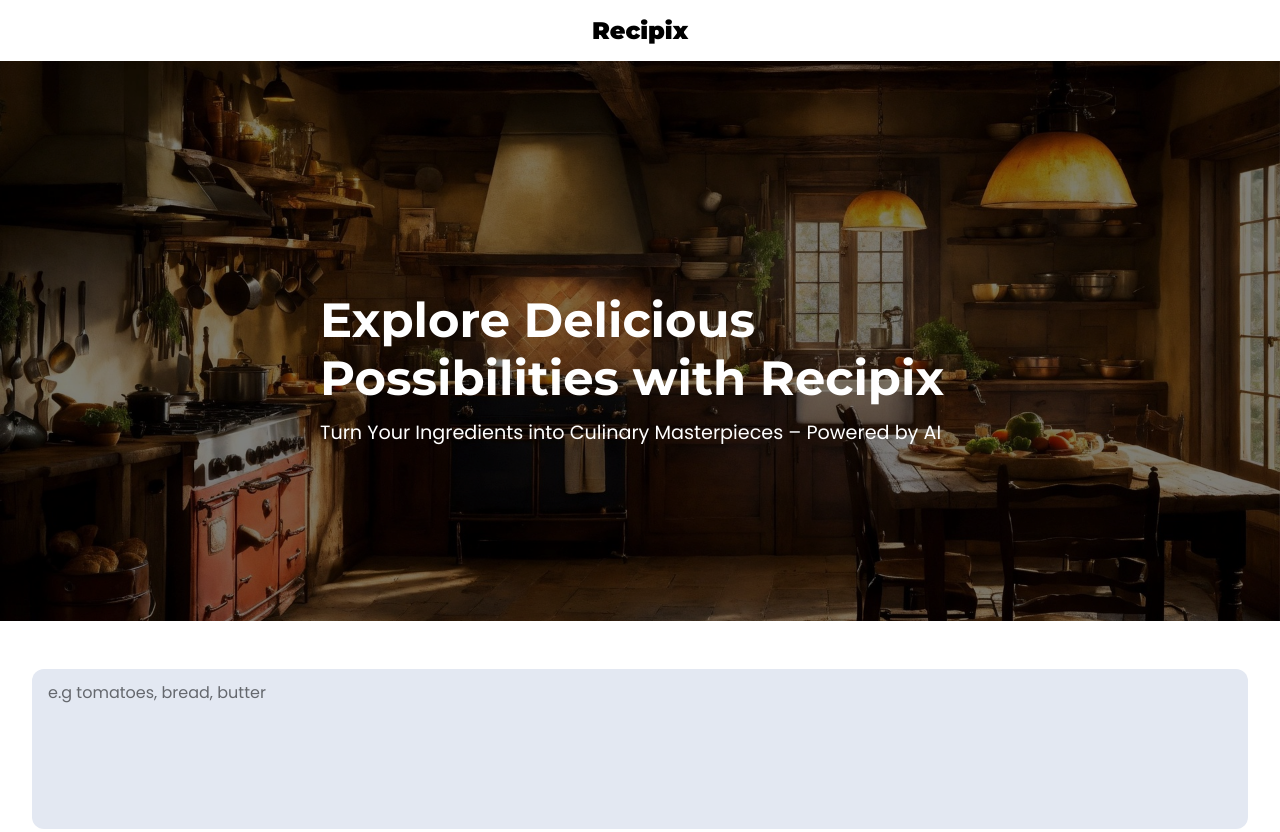
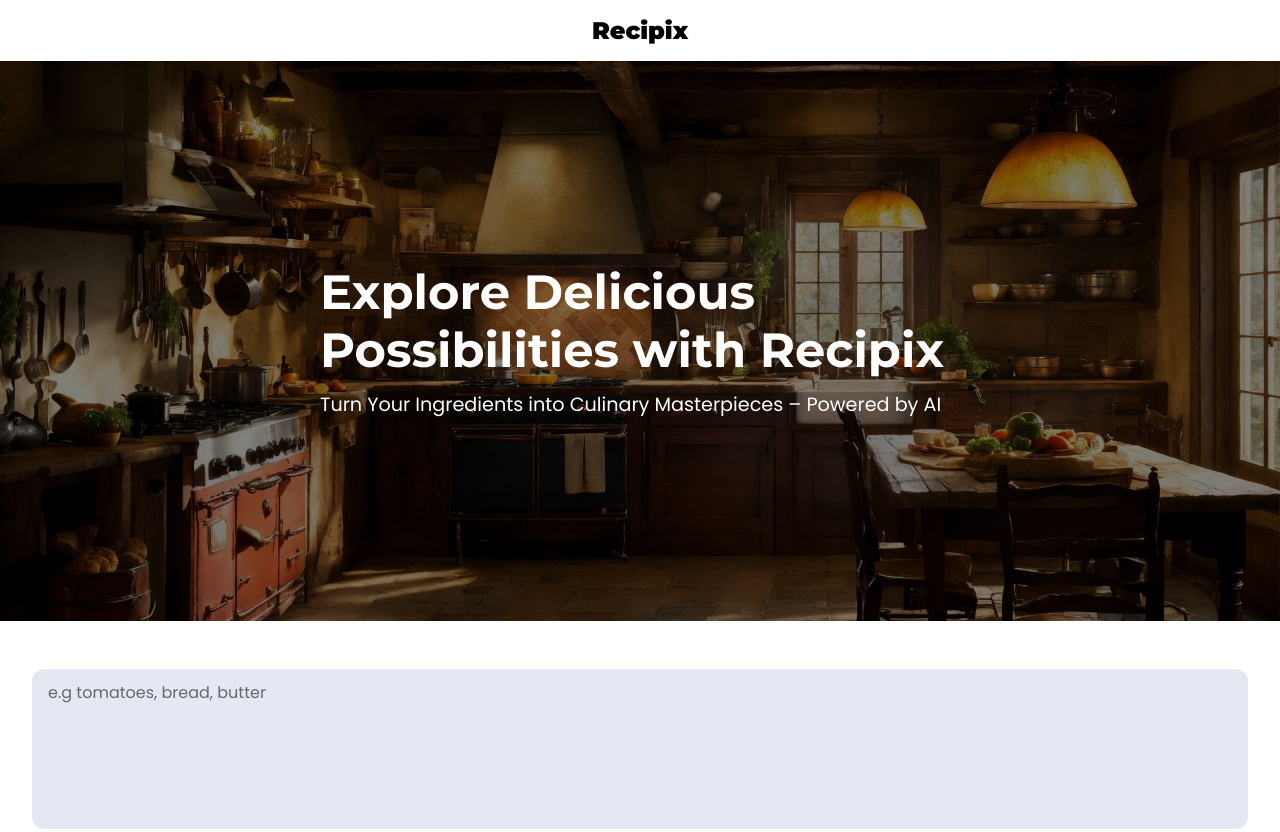
Before and after one commit to adwait-rao/recipix, a website built with Vite: page index.html in a window 1280 px wide. Shown: the top 832 px of the page. Built offline with nearby package versions, Linux system fonts and the light colour scheme; some packages are replaced by stand-ins of ours; no server answers.

Commit message:
carousel fix

```diff
--- a/src/style.css
+++ b/src/style.css
@@ -128,6 +128,7 @@ button {
 .carousel {
   margin-bottom: 1rem;
   margin-top: 61px;
+  position: relative;
   img {
     filter: brightness(50%);
     display: block;
@@ -140,7 +141,7 @@ button {
     position: absolute;
     top: 50%;
     left: 50%;
-    transform: translate(-50%, -70%);
+    transform: translate(-50%, -50%);
     color: white;
     font-size: 3rem;
     font-family: "Montserrat", sans-serif;
```
